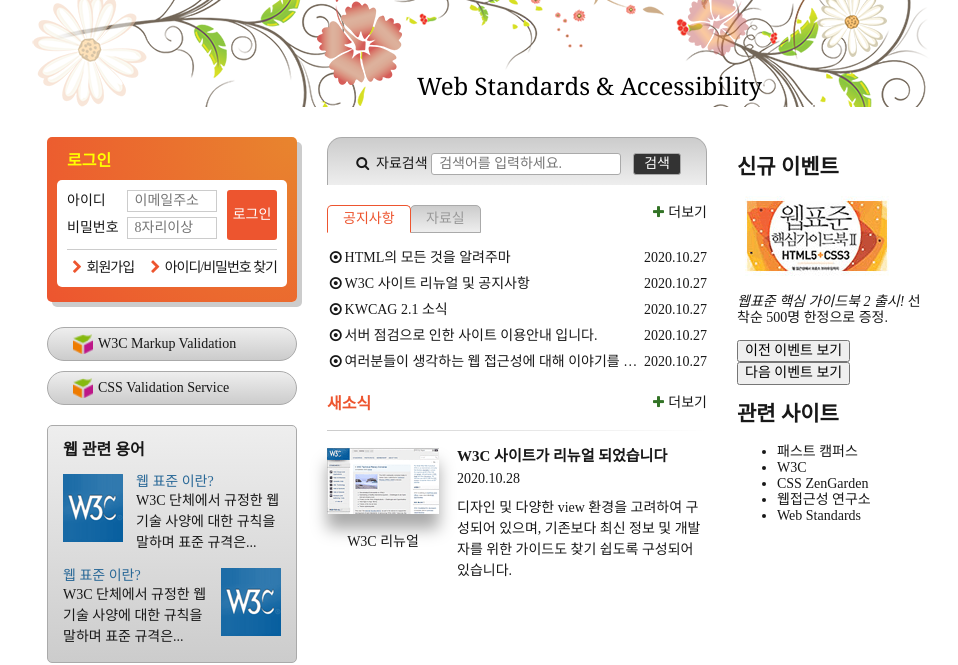
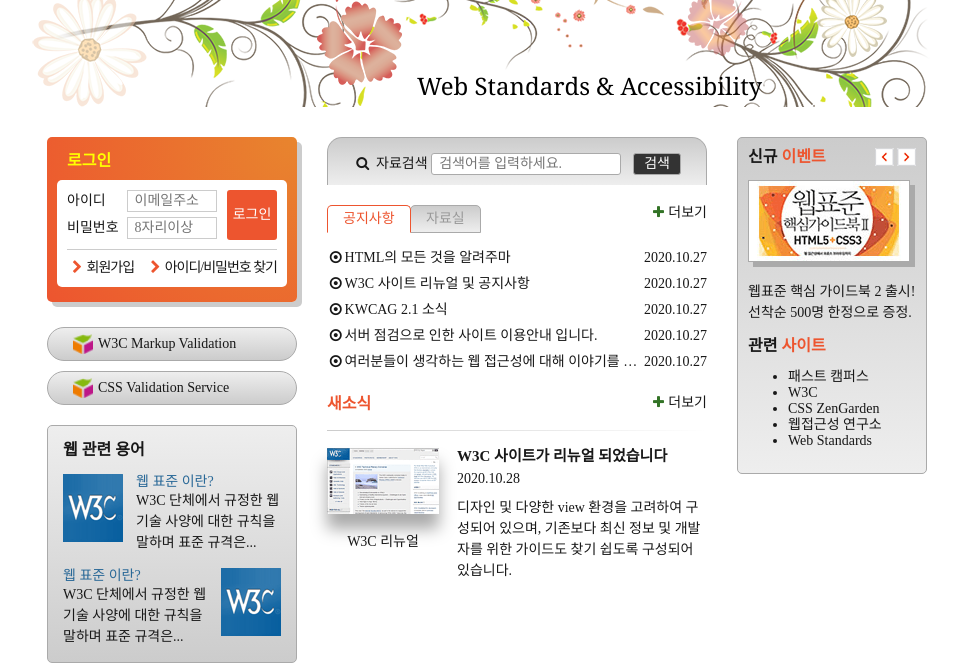
Before and after one commit to yg-0103/FDS18, a plain HTML site: page index.html in a window 1280 px wide. Shown: the part 137-802 px from the top of the page, without its empty margins (153-1111 px from the left). Drawn offline with nearby package versions, Linux system fonts and the light colour scheme; a web font is replaced by a local one.

Commit message:
신규이벤트 디자인

```diff
--- a/css/stylesheet.css
+++ b/css/stylesheet.css
@@ -618,6 +618,105 @@
 .news-more::before {
   color: hsla(110, 50%, 30%, 1);
 }
+
+/* 신규 이벤트 및 관련 사이트 */
+.gradient-box {
+  border: 1px solid #aaa;
+  background: #ccc linear-gradient(to bottom, #ccc, #eee);
+  border-radius: 5px;
+  padding: 10px;
+}
+.event {
+  position: relative;
+}
+.event-heading,
+.related-heading {
+  font-size: 1.6rem;
+  font-weight: 700;
+  margin: 0;
+}
+.point-color {
+  color: #ed552f;
+}
+.event-thumbnail img {
+  border: 1px solid #aaa;
+  box-shadow: 5px 5px 0 0 #aaa;
+}
+.event-brief {
+  line-height: 1.5;
+}
+.event-brief em {
+  font-style: normal;
+}
+.btn-event {
+  position: absolute;
+  top: 0;
+  right: 0;
+}
+.btn-prev,
+.btn-next {
+  box-sizing: boredr-box;
+
+  overflow: hidden;
+  height: 18px;
+  border: 0;
+  padding: 18px 0 0;
+  width: 19px;
+  background: transparent url(/css/images/back_forward.png) 0 0 no-repeat;
+}
+.btn-next {
+  background-position: -36px 0;
+}
+/* .event {
+  position: relative;
+}
+.event-heading {
+  font-size: 1.6rem;
+  margin: 0;
+  padding: 10px 5px 0;
+}
+.point-color {
+  color: orangered;
+}
+#eventDetail {
+  padding: 10px;
+  text-align: center;
+}
+.event-thumbnail {
+  box-shadow: 5px 5px 5px rgba(0, 0, 0, .5);
+}
+.event-brief {
+
+}
+.event-brief em {
+  font-style: normal;
+}
+.btn-event {
+  position: absolute;
+  top: 10px;
+  right: 10px;
+
+}
+.btn-prev {
+  border: none;
+  background-image: url("/css/images/back_forward.png");
+  background-repeat: no-repeat;
+  width: 19px;
+  height: 18px;
+  margin-right: 5px;
+  padding-top: 16px;
+  overflow: hidden;
+}
+.btn-next {
+  border: none;
+  background-image: url("/css/images/back_forward.png");
+  background-repeat: no-repeat;
+  background-position: -37px 0;
+  width: 19px;
+  height: 18px;
+  padding-top: 16px;
+  overflow: hidden;
+} */
 .slogan {
   background: orange;
   height: 100px;
--- a/index.html
+++ b/index.html
@@ -331,8 +331,8 @@
             <p class="event-brief"><em>웹표준 핵심 가이드북 2 출시!</em> 선착순 500명 한정으로 증정.</p>
           </div>
           <div class="btn-event">
-            <button type="button" class="btn-prev">이전 이벤트 보기</button>
-            <button type="button" class="btn-next">다음 이벤트 보기</button>
+            <button type="button" class="btn-prev" aria-label="이전 이벤트 보기"></button>
+            <button type="button" class="btn-next" aria-label="다음 이벤트 보기"></button>
           </div>
         </section>
         <section class="related">
```
